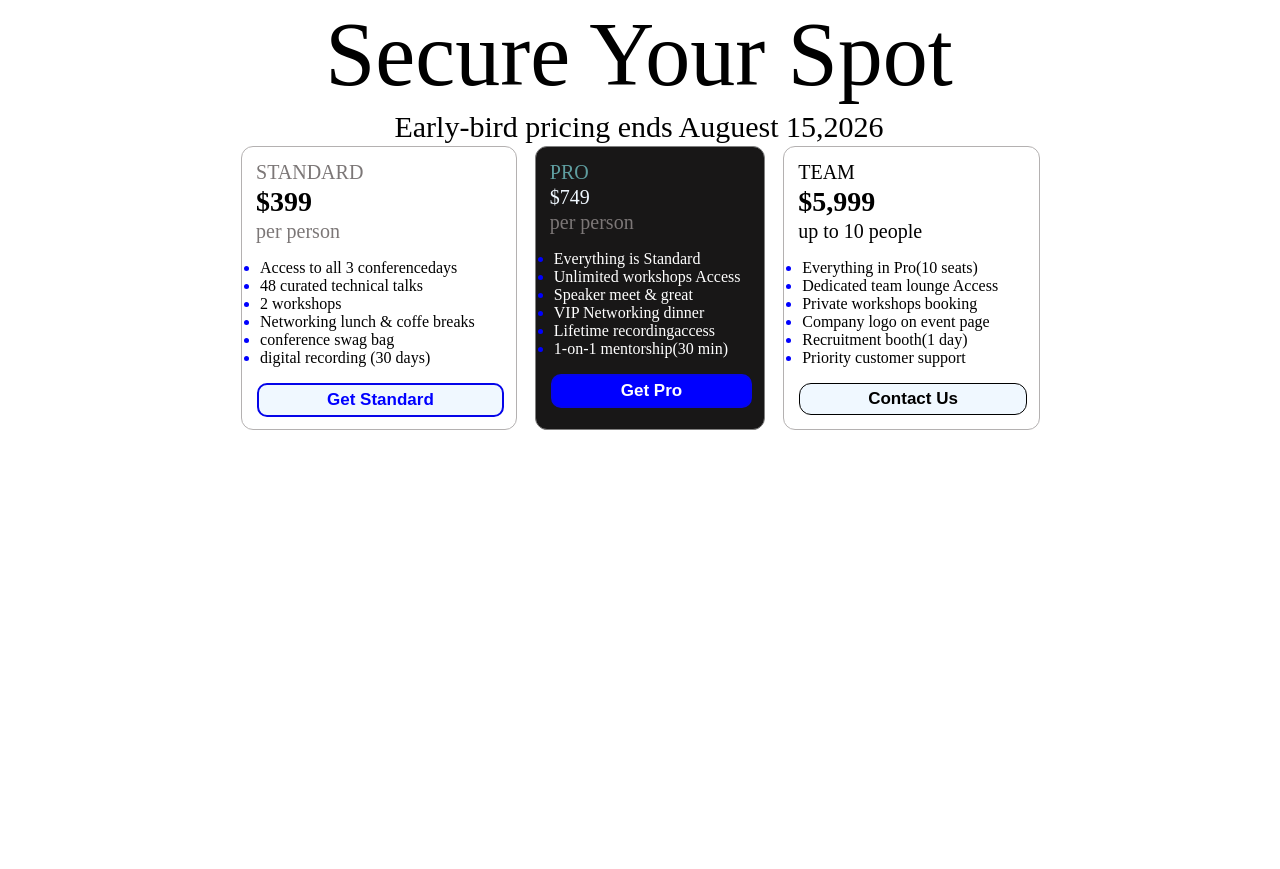
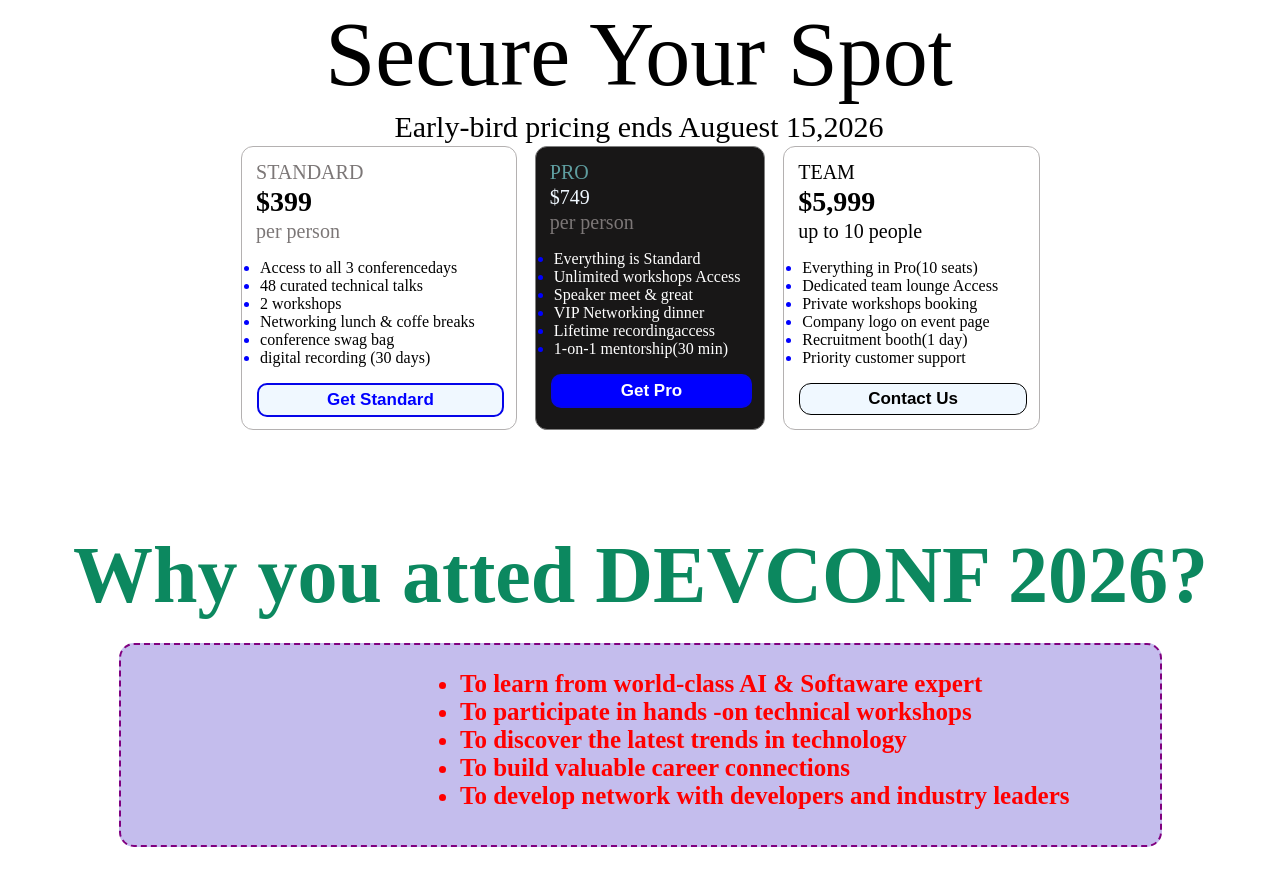
Before and after one commit to johirmia744-sys/project, a plain HTML site: page index.html in a window 1280 px wide. Shown: the part 2026-2895 px from the top of the page. Before the commit the page ends 2464 px from the top, so only its background shows below. Drawn offline with Linux system fonts and the light colour scheme.

Commit message:
missing section

```diff
--- a/design.css
+++ b/design.css
@@ -145,6 +145,7 @@ h2{
     font-weight: 40px;
     margin-top: 120px;
     margin-bottom: 0px;
+    text-align: center;
 }
 .small{
     font-size:30px;
@@ -214,3 +215,29 @@ border-radius: 12px;
     color:blue;
 
 }
+.content{
+    display: flex;
+    max-width: 1200px;
+margin-left: 110px;
+margin-right: 110px;
+
+    font-size: 25px;
+border: 2px solid purple;
+border-radius: 15PX;
+border-style:dashed;
+height:100%;
+margin-top:6px;
+padding-left: 330px;
+padding-bottom: 10px;
+padding-bottom: 10px;
+color:red;
+background-color:#c4bded;
+}
+.gone{
+    font-size: 80px;
+    font-weight: 35px;
+    margin-top: 100px;
+    margin-bottom: 0px;
+    text-align: center;
+    color:rgb(12, 136, 95);
+}
--- a/index.html
+++ b/index.html
@@ -121,5 +121,19 @@
             </ul>
         </div>
     </section>
+    <h5 class="gone">Why you atted DEVCONF 2026?<h5>
+    <section class="content">
+<div class="last">
+
+                <ul>
+                    <li>To learn from world-class AI & Softaware expert</li>
+                    <li>To participate in hands -on technical workshops</li>
+                    <li>To discover the latest trends in technology</li>
+                    <li>To build valuable career connections</li>
+                    <li>To develop network with developers and industry
+                        leaders</li>
+                </ul>
+            </div>
+            </section>
         </body>
     </html>
```
Lines whose indentation alone changed are shown as unchanged.
